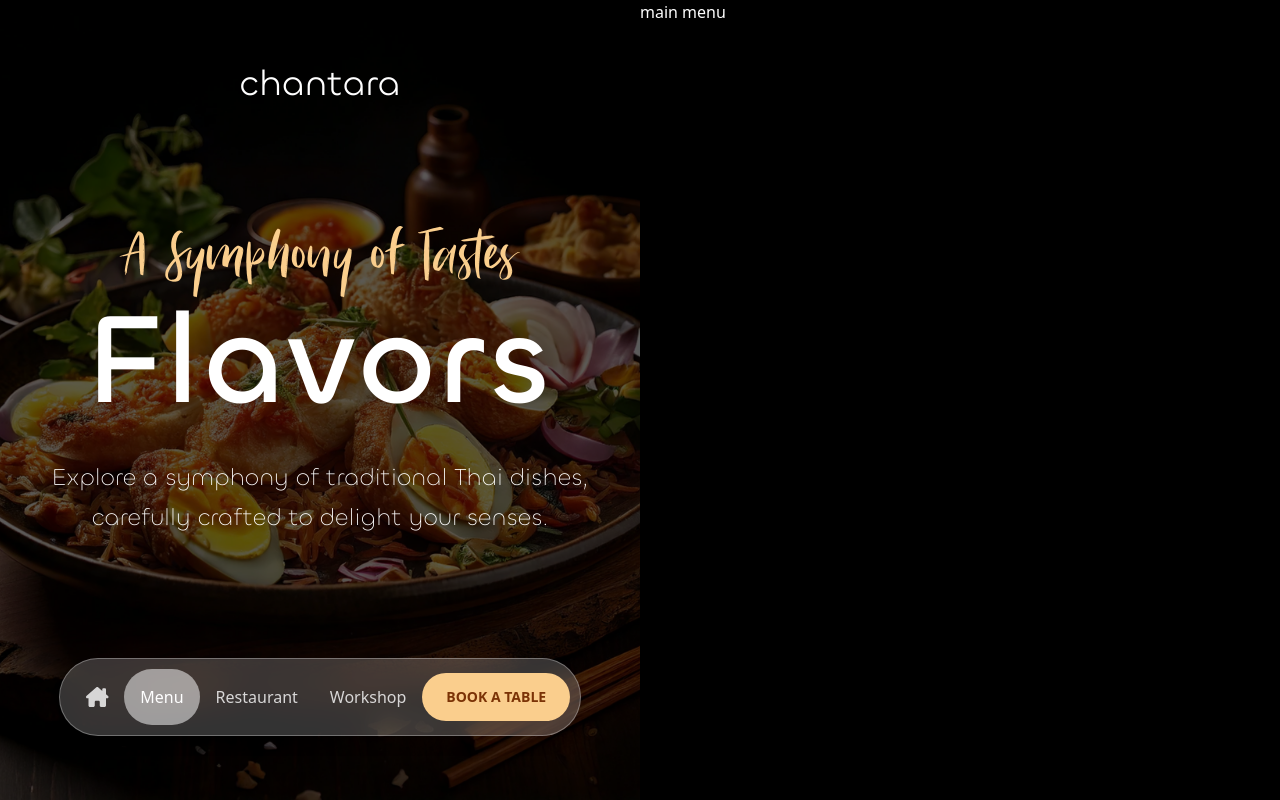
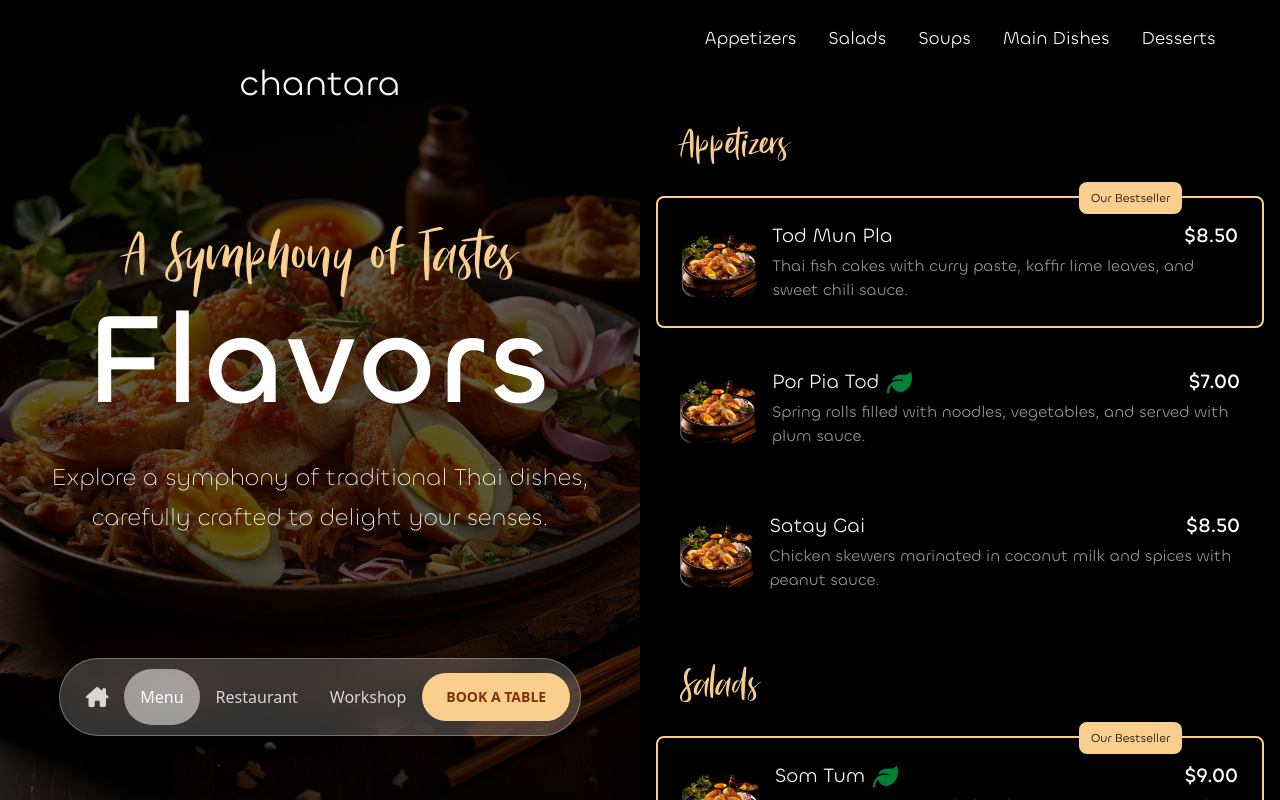
Before and after one commit to dziekiczan1/thai-restaurant, a Next.js app: page /menu in a window 1280 px wide. Built offline with nearby package versions, Linux system fonts and the light colour scheme.

Commit message:
add main menu data

```diff
--- a/app/(main)/layout.tsx
+++ b/app/(main)/layout.tsx
@@ -109,7 +109,7 @@ export default function MainLayout({
         >
           <motion.div
             key={`content-${pathname}`}
-            className="flex flex-1 overflow-auto"
+            className="flex flex-1 overflow-auto font-chillax"
             initial={{
               opacity: 0,
               y: 20,
--- a/app/(main)/menu/page.tsx
+++ b/app/(main)/menu/page.tsx
@@ -1,3 +1,93 @@
+"use client";
+import React, { useRef, useEffect } from "react";
+import { faLeaf } from "@fortawesome/free-solid-svg-icons";
+import { FontAwesomeIcon } from "@fortawesome/react-fontawesome";
+
+import { menuData } from "@/config/menu-data";
+
 export default function MainMenu() {
-  return <div>main menu</div>;
+  const sectionRefs = useRef<Record<string, React.RefObject<HTMLDivElement>>>(
+    {},
+  );
+
+  useEffect(() => {
+    sectionRefs.current = menuData.reduce<
+      Record<string, React.RefObject<HTMLDivElement>>
+    >((acc, section) => {
+      acc[section.id] = React.createRef<HTMLDivElement>();
+      return acc;
+    }, {});
+  }, []);
+
+  const scrollToSection = (id: string) => {
+    sectionRefs.current[id]?.current?.scrollIntoView({ behavior: "smooth" });
+  };
+
+  return (
+    <div className="w-full text-white min-h-screen overflow-y-auto">
+      <nav className="sticky top-0 bg-black z-10 shadow-md">
+        <ul className="flex justify-center items-center gap-6 md:gap-8 py-6 px-4 overflow-x-auto">
+          {menuData.map((section) => (
+            <li key={section.id}>
+              <button
+                onClick={() => scrollToSection(section.id)}
+                className="text-lg hover:text-primary transition-colors whitespace-nowrap hover:cursor-pointer"
+              >
+                {section.title}
+              </button>
+            </li>
+          ))}
+        </ul>
+      </nav>
+
+      <div className="max-w-3xl mx-auto px-4">
+        {menuData.map((section) => (
+          <div
+            key={section.id}
+            ref={sectionRefs.current[section.id]}
+            className="my-12 scroll-mt-20"
+          >
+            <h2 className="font-bitter text-4xl md:text-5xl text-primary pl-6 mb-6">
+              {section.title}
+            </h2>
+            <ul className="flex flex-col gap-4 w-full">
+              {section.items.map((item) => (
+                <li
+                  key={item.id}
+                  className={`relative flex items-center gap-4 p-6 rounded-lg ${item.isSpecial ? "border-2 border-primary" : ""} hover:bg-white/10 transition-colors`}
+                >
+                  {item.isSpecial && (
+                    <span className="absolute right-20 -top-4 text-xs bg-primary text-black px-3 py-2 rounded-lg">
+                      Our Bestseller
+                    </span>
+                  )}
+                  <img
+                    src={item.image}
+                    alt={item.name}
+                    className="w-[90px] h-[70px] rounded-xl object-cover"
+                  />
+                  <div className="flex flex-col gap-1 flex-grow">
+                    <div className="flex justify-between w-full text-xl items-center">
+                      <div className="flex items-center gap-2">
+                        <h3>{item.name}</h3>
+                        {item.isVegetarian && (
+                          <FontAwesomeIcon
+                            icon={faLeaf}
+                            size="lg"
+                            className={`text-green-700`}
+                          />
+                        )}
+                      </div>
+                      <p className="font-medium">${item.price.toFixed(2)}</p>
+                    </div>
+                    <p className="text-white/60">{item.description}</p>
+                  </div>
+                </li>
+              ))}
+            </ul>
+          </div>
+        ))}
+      </div>
+    </div>
+  );
 }
--- a/components/menu.tsx
+++ b/components/menu.tsx
@@ -1,7 +1,8 @@
 "use client";
 import { motion } from "framer-motion";
+import Link from "next/link";
 import { FontAwesomeIcon } from "@fortawesome/react-fontawesome";
-import Link from "next/link";
+
 import { PageConfig } from "@/config/site-config";
 
 interface MenuProps {
--- /dev/null
+++ b/config/menu-data.tsx
@@ -0,0 +1,214 @@
+interface MenuItem {
+  id: number;
+  name: string;
+  description: string;
+  price: number;
+  isVegetarian: boolean;
+  isSpecial: boolean;
+  image: string;
+}
+
+interface MenuSection {
+  id: string;
+  title: string;
+  items: MenuItem[];
+}
+
+export const menuData: MenuSection[] = [
+  {
+    id: "appetizers",
+    title: "Appetizers",
+    items: [
+      {
+        id: 1,
+        name: "Tod Mun Pla",
+        description:
+          "Thai fish cakes with curry paste, kaffir lime leaves, and sweet chili sauce.",
+        price: 8.5,
+        isVegetarian: false,
+        isSpecial: true,
+        image: "/menu.webp",
+      },
+      {
+        id: 2,
+        name: "Por Pia Tod",
+        description:
+          "Spring rolls filled with noodles, vegetables, and served with plum sauce.",
+        price: 7.0,
+        isVegetarian: true,
+        isSpecial: false,
+        image: "/menu.webp",
+      },
+      {
+        id: 3,
+        name: "Satay Gai",
+        description:
+          "Chicken skewers marinated in coconut milk and spices with peanut sauce.",
+        price: 8.5,
+        isVegetarian: false,
+        isSpecial: false,
+        image: "/menu.webp",
+      },
+    ],
+  },
+  {
+    id: "salads",
+    title: "Salads",
+    items: [
+      {
+        id: 4,
+        name: "Som Tum",
+        description:
+          "Spicy green papaya salad with tomatoes, peanuts, and lime dressing.",
+        price: 9.0,
+        isVegetarian: true,
+        isSpecial: true,
+        image: "/menu.webp",
+      },
+      {
+        id: 5,
+        name: "Yum Woon Sen",
+        description:
+          "Glass noodle salad with minced pork, shrimp, and spicy lime dressing.",
+        price: 10.5,
+        isVegetarian: false,
+        isSpecial: false,
+        image: "/menu.webp",
+      },
+      {
+        id: 6,
+        name: "Larb Gai",
+        description:
+          "Minced chicken salad with roasted rice powder, herbs, and lime dressing.",
+        price: 10.0,
+        isVegetarian: false,
+        isSpecial: false,
+        image: "/menu.webp",
+      },
+    ],
+  },
+  {
+    id: "soups",
+    title: "Soups",
+    items: [
+      {
+        id: 7,
+        name: "Tom Yum Goong",
+        description:
+          "Hot and sour soup with prawns, lemongrass, and kaffir lime leaves.",
+        price: 11.0,
+        isVegetarian: false,
+        isSpecial: true,
+        image: "/menu.webp",
+      },
+      {
+        id: 8,
+        name: "Tom Kha Gai",
+        description: "Coconut soup with chicken, galangal, and mushrooms.",
+        price: 10.0,
+        isVegetarian: false,
+        isSpecial: false,
+        image: "/menu.webp",
+      },
+      {
+        id: 9,
+        name: "Gaeng Jued",
+        description: "Clear soup with tofu, vegetables, and glass noodles.",
+        price: 8.0,
+        isVegetarian: true,
+        isSpecial: false,
+        image: "/menu.webp",
+      },
+    ],
+  },
+  {
+    id: "main-dishes",
+    title: "Main Dishes",
+    items: [
+      {
+        id: 10,
+        name: "Pad Thai",
+        description:
+          "Stir-fried rice noodles with shrimp, tofu, bean sprouts, and peanuts.",
+        price: 13.5,
+        isVegetarian: false,
+        isSpecial: true,
+        image: "/menu.webp",
+      },
+      {
+        id: 11,
+        name: "Gaeng Keow Wan",
+        description:
+          "Green curry with chicken, bamboo shoots, Thai eggplant, and Thai basil.",
+        price: 14.5,
+        isVegetarian: false,
+        isSpecial: false,
+        image: "/menu.webp",
+      },
+      {
+        id: 12,
+        name: "Pad Krapow Gai",
+        description:
+          "Stir-fried chicken with holy basil, chili, garlic, and served with rice.",
+        price: 12.5,
+        isVegetarian: false,
+        isSpecial: false,
+        image: "/menu.webp",
+      },
+      {
+        id: 13,
+        name: "Pad See Ew",
+        description:
+          "Stir-fried wide rice noodles with chicken, egg, and Chinese broccoli.",
+        price: 12.0,
+        isVegetarian: false,
+        isSpecial: false,
+        image: "/menu.webp",
+      },
+      {
+        id: 14,
+        name: "Pad Pak Ruam",
+        description:
+          "Stir-fried mixed vegetables with tofu, garlic and house sauce.",
+        price: 11.5,
+        isVegetarian: true,
+        isSpecial: false,
+        image: "/menu.webp",
+      },
+    ],
+  },
+  {
+    id: "desserts",
+    title: "Desserts",
+    items: [
+      {
+        id: 15,
+        name: "Khao Niao Mamuang",
+        description: "Sweet sticky rice with fresh mango and coconut cream.",
+        price: 7.5,
+        isVegetarian: true,
+        isSpecial: true,
+        image: "/menu.webp",
+      },
+      {
+        id: 16,
+        name: "Kluay Buad Chee",
+        description: "Bananas in warm coconut milk with a hint of pandan.",
+        price: 6.5,
+        isVegetarian: true,
+        isSpecial: false,
+        image: "/menu.webp",
+      },
+      {
+        id: 17,
+        name: "Tab Tim Krob",
+        description:
+          "Water chestnuts in syrup with coconut milk and crushed ice.",
+        price: 6.0,
+        isVegetarian: true,
+        isSpecial: false,
+        image: "/menu.webp",
+      },
+    ],
+  },
+];
```
